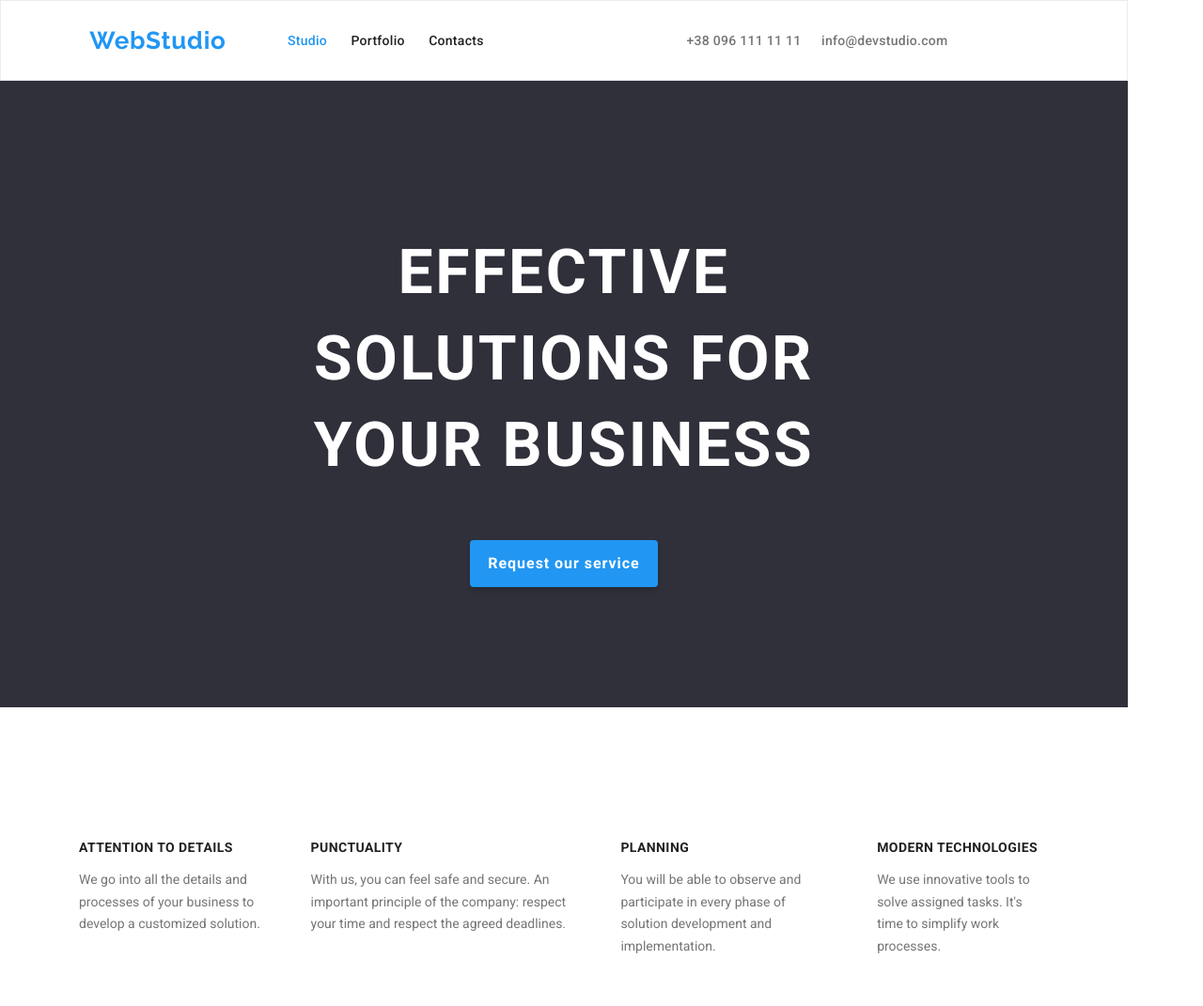
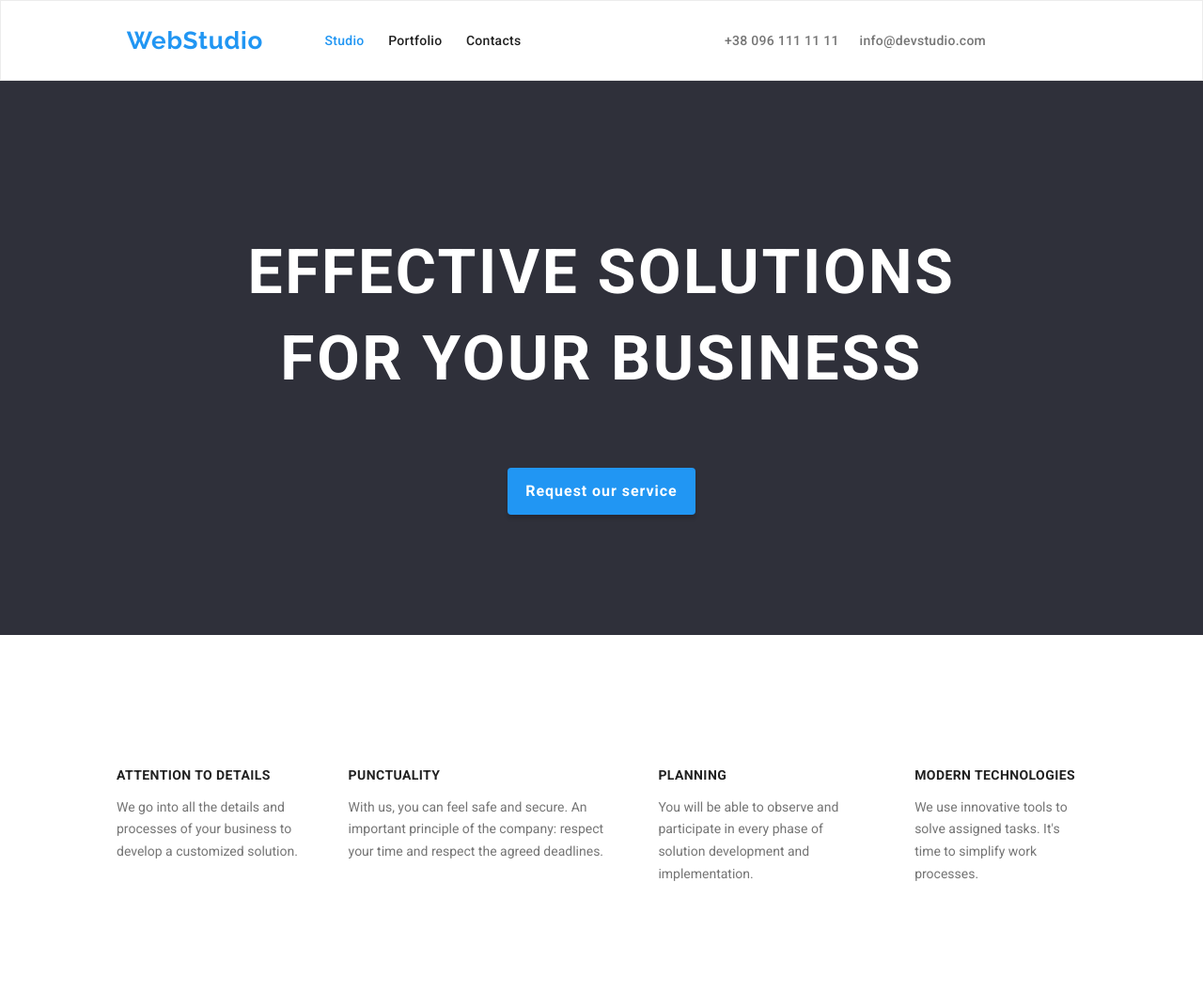
Before and after one commit to verovh/goit-markup-hw-03, a plain HTML site: page index.html in a window 1280 px wide. Shown: the top 1071 px of the page at 94% size. Drawn offline with nearby package versions, Linux system fonts and the light colour scheme.

Commit message:
clase flex-container para no afectar fondos con container de 1200px

```diff
--- a/css/styles.css
+++ b/css/styles.css
@@ -25,11 +25,21 @@ body{
 
 /* FLEXBOX */
 
+.main-container{
+    display: flex;
+    align-items: center;
+}
+
 .container{
     width: 1200px;
-    margin: 0;
+    margin: 0 auto;
     padding: 0;
+}
 
+.flex-container{
+    display: flex;
+    flex-direction: column;
+    align-items: center;
 }
 
 
@@ -243,8 +253,8 @@ body{
 /* --- whatwedo */
 
 .whatwedo{
-    margin-bottom: 94px;;
-
+    margin-top: 94px;
+    margin-bottom: 94px;
 }
 
 .whatwedo-img{
--- a/index.html
+++ b/index.html
@@ -25,7 +25,8 @@
   </head>
 
   <body class="list-style-none">
-    <header class="header-border container">
+    <header class="header-border main-container">
+      <div class="container flex-container">
         <div class="topmenu">
           <!-- Banner superior navegacion -->
           <a href="#" class="logo-link">WebStudio</a>
@@ -45,16 +46,22 @@
             <li class="address-links "><a href="mailto:info@devstudio.com">info@devstudio.com</a></li>
           </ul>
         </div>
+      </div>
     </header>
 
     <main>
-        <section class="banner-top-title banner-top-button container">
+      <div class="main-container banner-top-title">
+        <div class="container flex-container ">
+          <section class="banner-top-button">
             <h1 class="banner-item">EFFECTIVE SOLUTIONS FOR YOUR BUSINESS</h1>
             <button type="button" class="button-cursor banner-button">Request our service</button>
           </section>
+        </div>
+      </div>
 
         <!-- SECTION HOW WE DO IT (titles and descriptions)-->
-        <section class="howwedoit container">
+      <div class="main-container">
+        <section class="howwedoit container flex-container">
             <ul class="howwedoit-items-container">
               <li class="howwedoit-items">
                 <h3 class="howwedoit-title">ATTENTION TO DETAILS</h3>
@@ -86,8 +93,10 @@
               </li>
             </ul>
         </section>
+      </div>
 
         <!-- SECTION WHAT WE DO (Only images) -->
+      <div class=" flex-container">
         <section class="whatwedo container">
             <h2 class="main-titles">What we do</h2>
             <ul class="whatwedo-img">
@@ -102,9 +111,11 @@
               </li>
             </ul>
         </section>
+      </div>
 
         <!-- Sección quienes somos (fotos con captions) -->
-        <section class="whoweare container">
+        <section class="whoweare flex-container">
+          <div class="container">
             <h2 class="main-titles">Our Team</h2>
             <ul class="whoweare-img-container">
               <li class="whoweare-img-card">
@@ -144,12 +155,13 @@
                 <p class="whoweare-career">UI Designer</p>
               </li>
             </ul>
+          </div>
         </section>
 
     </main>
 
-    <footer class="banner-footer container">
-        <section class="footer-container">
+    <footer class="banner-footer ">
+        <section class="footer-container container">
           <a href="#" class="logo-link footer-item">WebStudio</a>
           <address class="address-text">
             <ul class="footer-item">
```
Also changed, not shown: portfolio.html (+1 -1 lines). Lines whose indentation alone changed are shown as unchanged.
